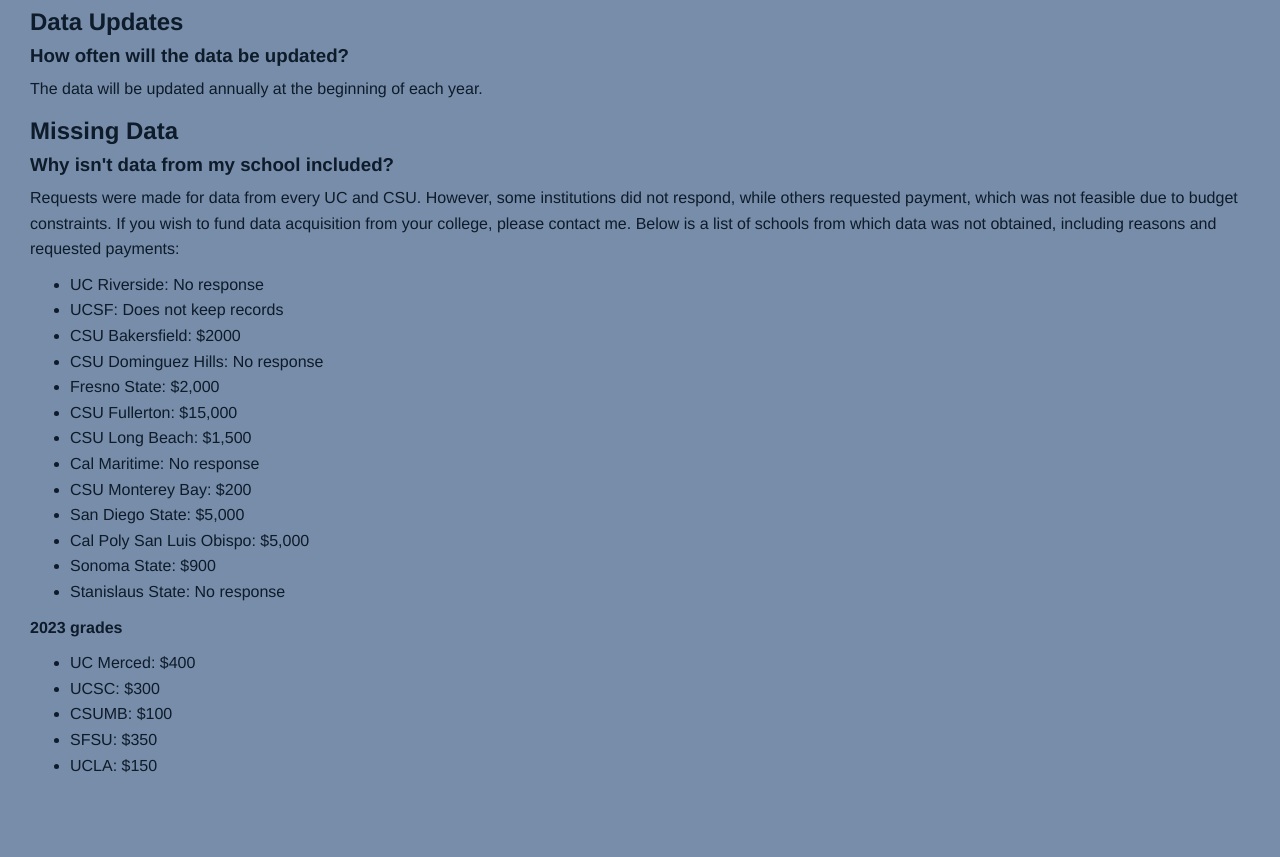
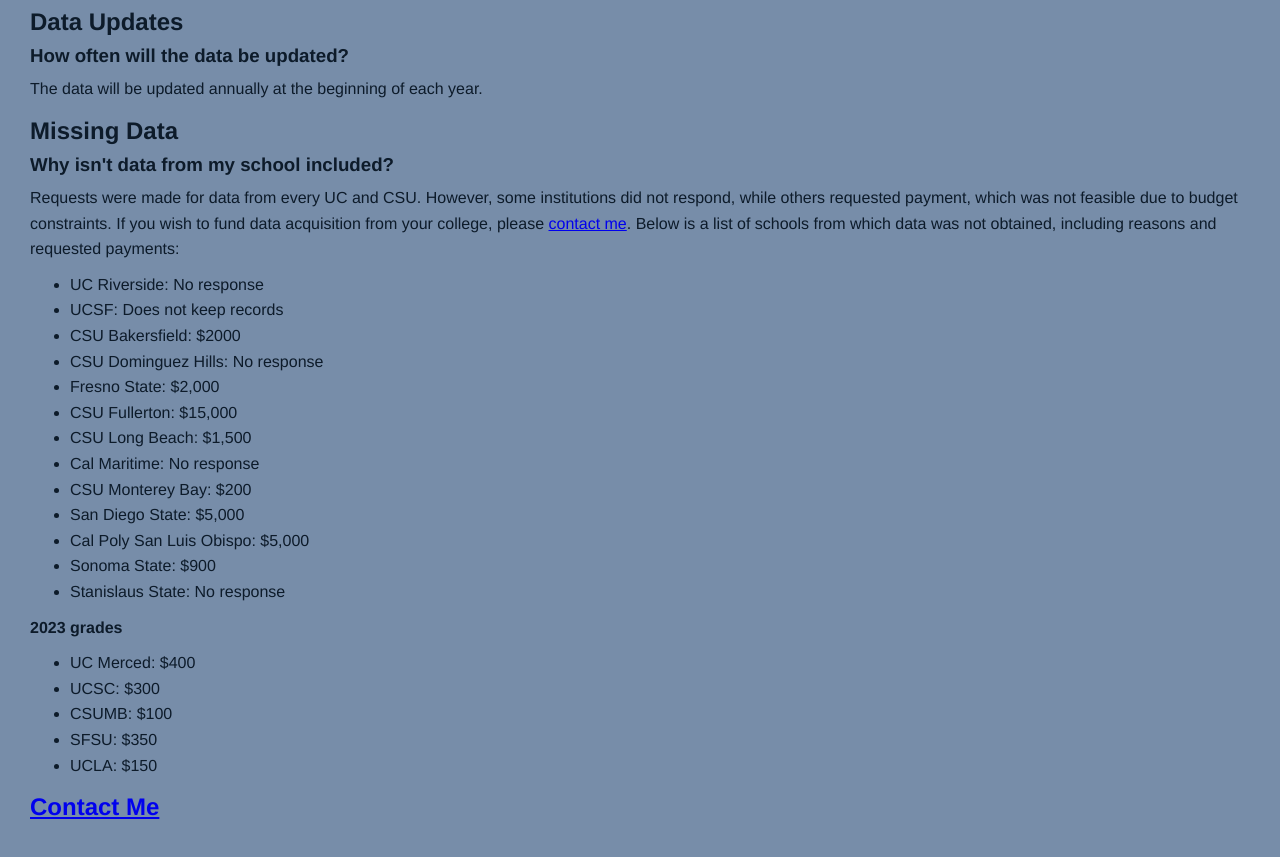
Before and after one commit to rtora/grade-site, a plain HTML site: page static/about.html in a window 1280 px wide. Shown: the part 1038-1895 px from the top of the page. Drawn offline with Linux system fonts and the light colour scheme.

Commit message:
Contact info on about page

```diff
--- a/static/about.html
+++ b/static/about.html
@@ -57,7 +57,7 @@
 
             <h2>Missing Data</h2>
             <h3>Why isn't data from my school included?</h3>
-            <p>Requests were made for data from every UC and CSU. However, some institutions did not respond, while others requested payment, which was not feasible due to budget constraints. If you wish to fund data acquisition from your college, please contact me. Below is a list of schools from which data was not obtained, including reasons and requested payments:</p>
+            <p>Requests were made for data from every UC and CSU. However, some institutions did not respond, while others requested payment, which was not feasible due to budget constraints. If you wish to fund data acquisition from your college, please <a href="mailto:admin@collegegrades.org">contact me</a>. Below is a list of schools from which data was not obtained, including reasons and requested payments:</p>
 
             <ul id = "uni">
                 <li>UC Riverside: No response</li>
@@ -82,6 +82,7 @@
                 <li>SFSU: $350</li>
                 <li>UCLA: $150</li>
             </ul>
+            <h2><a href="mailto:admin@collegegrades.org">Contact Me</a></h2>
         </div>
     </main>
 </body>
```
